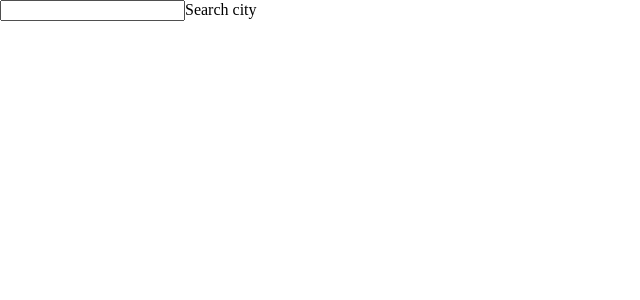
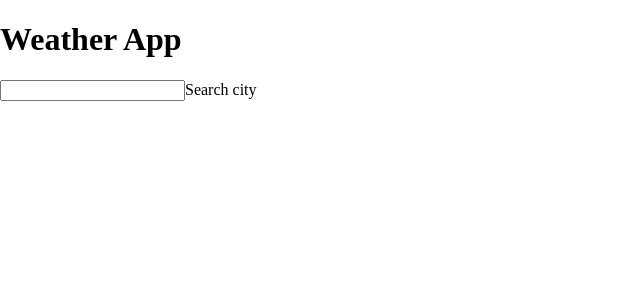
Before and after one commit to mateuszlubianka1993/weather-app-react, a React (Create React App) app: page / in a window 1280 px wide. Shown: the top 300 px of the page, without its empty margins (0-640 px from the left). Built offline with nearby package versions, Linux system fonts and the light colour scheme.

Commit message:
add header component

```diff
--- a/src/components/App.js
+++ b/src/components/App.js
@@ -1,11 +1,13 @@
 import React from 'react';
 import './App.css';
 import SearchBar from './SearchBar';
+import Header from './Header';
 
 class App extends React.Component {
   render() {
     return (
       <div className="App">
+        <Header />
         <SearchBar />
       </div>
     );
--- /dev/null
+++ b/src/components/Header.js
@@ -0,0 +1,12 @@
+import React from 'react';
+
+const Header = () => {
+
+    return (
+        <div>
+            <h1>Weather App</h1>
+        </div>
+    );
+};
+
+export default Header;
--- a/src/components/SearchBar.js
+++ b/src/components/SearchBar.js
@@ -5,7 +5,7 @@
         <div>
             <form>
                 <input type="text" />
-                <label>Search city</label>
+                <label>Search city </label>
             </form>
         </div>
     );
```
